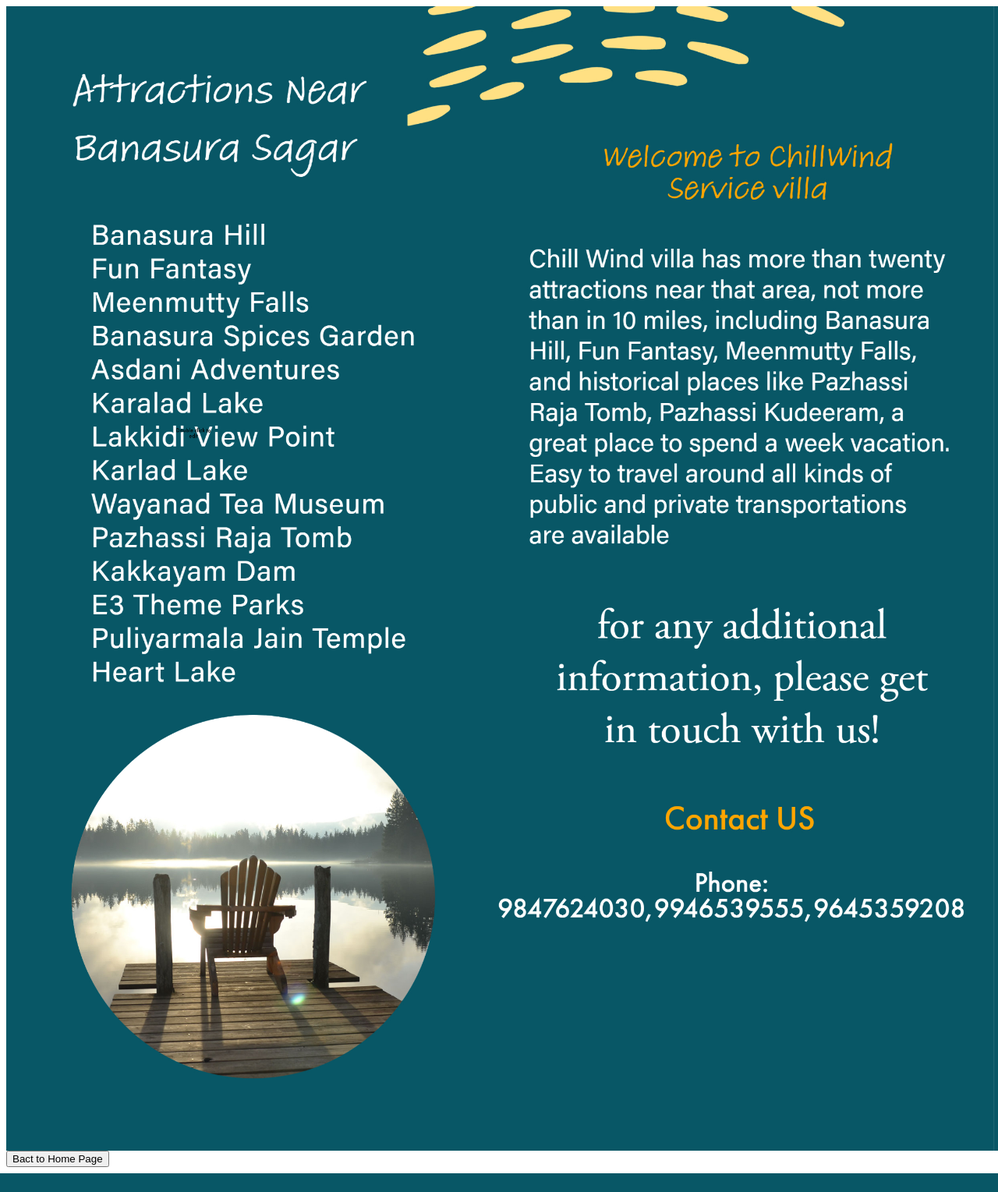
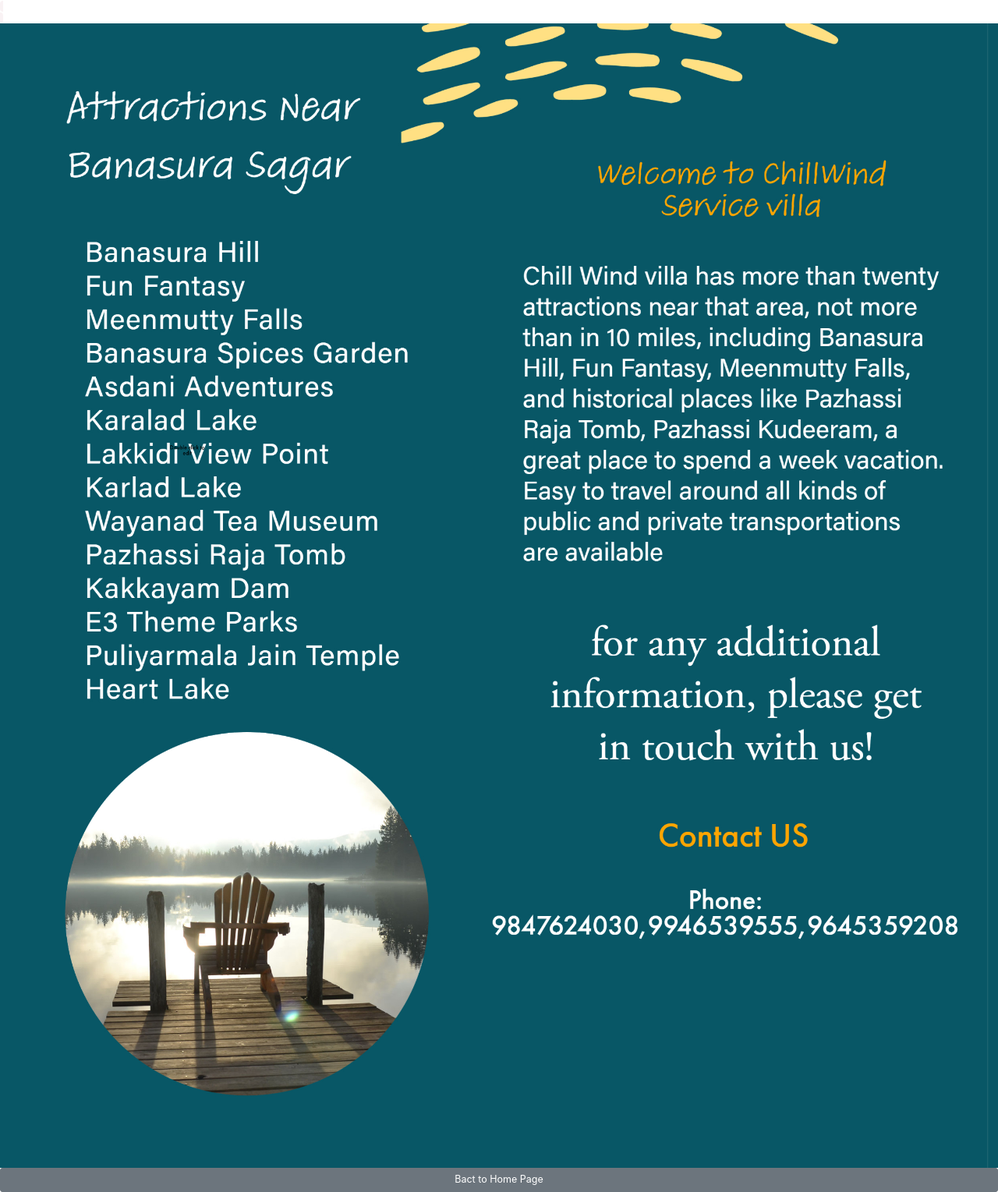
Before and after one commit to SethuGopalan/EB-FLASK, a Flask app: page /contact in a window 1280 px wide; the page is wider, and only the part inside the window is pictured. Shown: that part at 78% size. Before the commit the page ends 1505 px from the top of that part, so only its background shows below. Run offline with Flask 2, Linux system fonts and the light colour scheme; some libraries are stand-ins or nearby versions.

Commit message:
contact page back to page path set

```diff
--- a/templates/contact.html
+++ b/templates/contact.html
@@ -4,6 +4,9 @@
         <script src="https://unpkg.com/react@17/umd/react.development.js" crossorigin></script>
         <script src="https://unpkg.com/react-dom@17/umd/react-dom.development.js" crossorigin></script>
         <script src="https://unpkg.com/@babel/standalone/babel.min.js"></script>
+        <link rel="stylesheet" href="https://maxcdn.bootstrapcdn.com/bootstrap/3.3.7/css/bootstrap.min.css">
+        <link rel="stylesheet"  href="https://maxcdn.bootstrapcdn.com/bootstrap/4.2.1/css/bootstrap.min.css"  integrity="sha384-GJzZqFGwb1QTTN6wy59ffF1BuGJpLSa9DkKMp0DgiMDm4iYMj70gZWKYbI706tWS"
+        crossorigin="anonymous"/>
 
 
 
@@ -30,7 +33,7 @@
                         <div>
 
                                 <center> <img  src="static\Images\ChillvindPage2.jpg" alt=""  align = "left"  width = "1900" border="0" /></center>
-                                <a href="http://127.0.0.1:5000"> <button type="button" class="btn btn-secondary btn-lg btn-block">Bact to Home Page</button> </a>
+                                <a href="http://chillwindapp-env.eba-p3vpcugf.us-east-1.elasticbeanstalk.com"> <button type="button" class="btn btn-secondary btn-lg btn-block">Bact to Home Page</button> </a>
                         </div>
                     );
                 }
```
